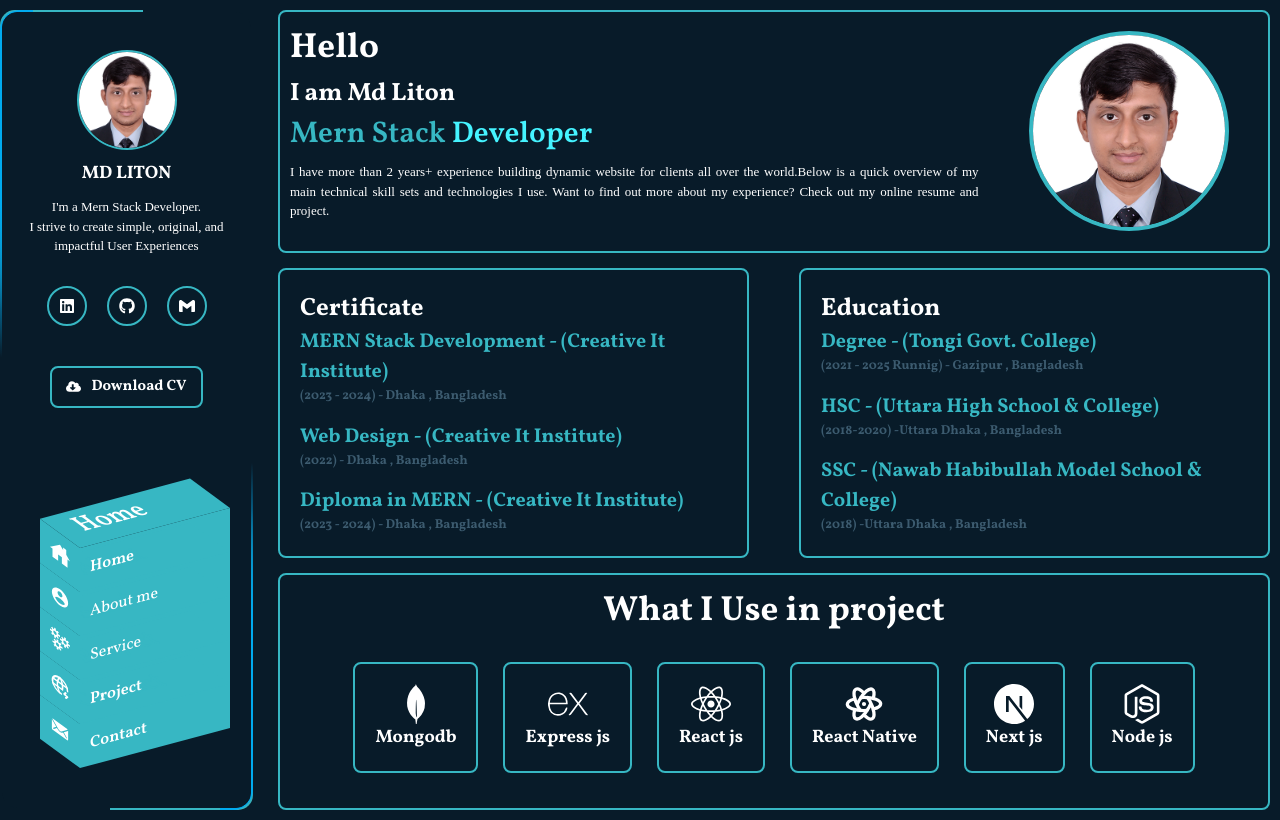
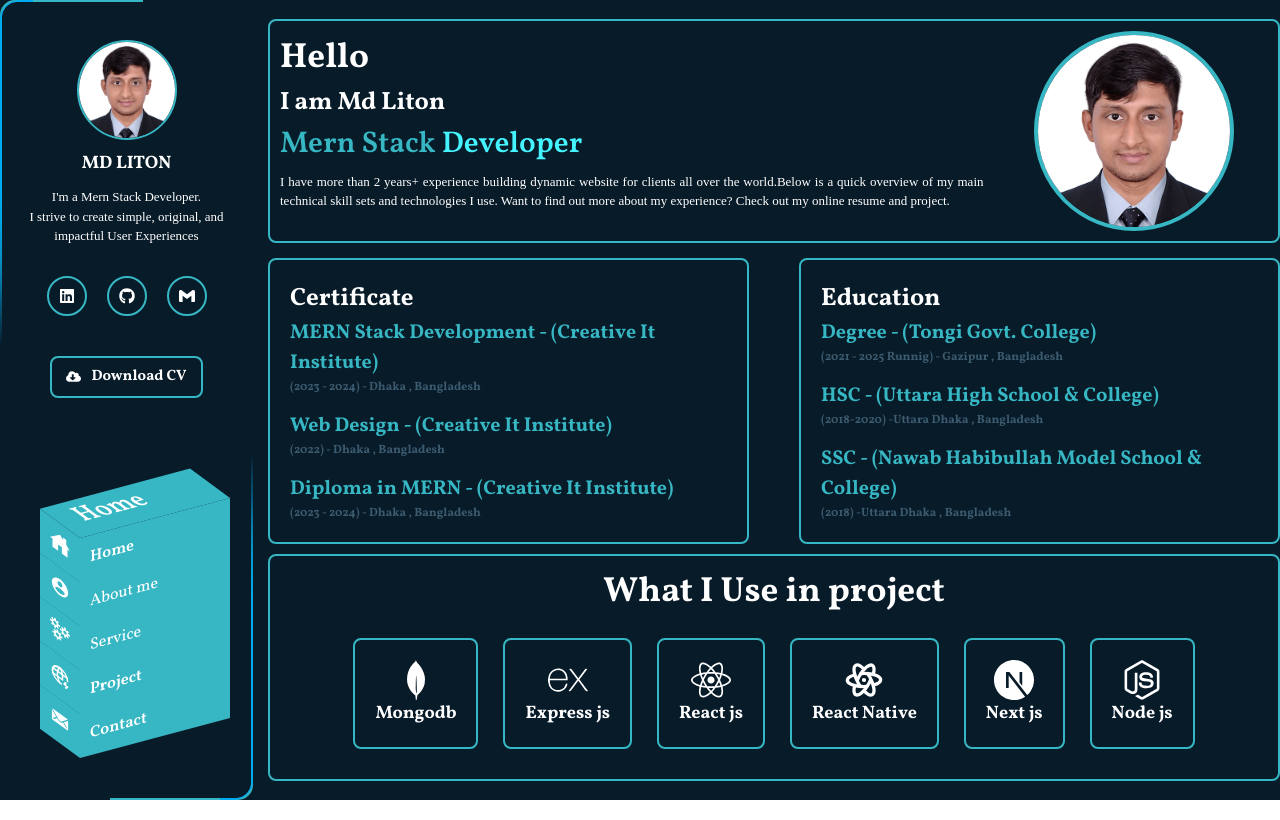
Before and after one commit to md-liton/mdliton, a React (Vite) app: page /about in a window 1280 px wide. Built offline with nearby package versions, Linux system fonts and the light colour scheme; a web font is replaced by a local one.

Commit message:
lg-responsive

```diff
--- a/src/App.jsx
+++ b/src/App.jsx
@@ -56,7 +56,7 @@ function App() {
 
   return (
     <>
-      <div className=" bg-[#081b29] " >
+      <div className=" bg-[#081b29] md:h-screen " >
         <RouterProvider router={router} />
       </div>
     </>
--- a/src/Components/About/About.jsx
+++ b/src/Components/About/About.jsx
@@ -21,7 +21,7 @@ const About = () => {
 
   return (
     <>
-          <div className='xl:p-[10px]  about' data-aos="flip-up" data-aos-duration="2000">
+          <div className='2xl:p-[10px]  about' data-aos="flip-up" data-aos-duration="2000">
               <div className='md:flex md:items-center border border-2 rounded-lg border-[#37B7C3] p-[10px] md:gap-[25px] xl:gap-[50px] '>
                   <div className='lg:w-3/4  '>
                       <p className='text-white font-vollo font-bold xl:text-[35px] text-[25px] '>Hello</p>
@@ -46,30 +46,30 @@ const About = () => {
                   <div className='lg:w-2/4 '>
                       <div className='border border-2 rounded-lg border-[#37B7C3]  p-[20px]'>
                           <p className='text-white font-vollo font-bold 2xl:text-[35px] text-[25px] '>Certificate</p>
-                          <h5 className='text-[#37B7C3] font-vollo font-bold lg:text-[14px] xl:text-[20px] text-[15px]'>MERN Stack Development - (Creative It Institute)</h5>
-                          <p className=' font-vollo font-bold text-[13px] text-[#3C5B6F]'>(2023 - 2024) - Dhaka , Bangladesh</p>
+                          <h5 className='text-[#37B7C3] font-vollo font-bold lg:text-[13px] xl:text-[20px] text-[15px]'>MERN Stack Development - (Creative It Institute)</h5>
+                          <p className=' font-vollo font-bold text-[12px] text-[#3C5B6F]'>(2023 - 2024) - Dhaka , Bangladesh</p>
                           <h5 className='text-[#37B7C3] font-vollo font-bold xl:text-[20px] text-[15px] mt-[15px] '>Web Design - (Creative It Institute)</h5>
-                          <p className=' font-vollo font-bold text-[13px] text-[#3C5B6F]'>(2022) - Dhaka , Bangladesh</p>
+                          <p className=' font-vollo font-bold text-[12px] text-[#3C5B6F]'>(2022) - Dhaka , Bangladesh</p>
                           <h5 className='text-[#37B7C3] font-vollo font-bold xl:text-[20px] text-[15px] mt-[15px] '>Diploma in MERN  - (Creative It Institute)</h5>
-                          <p className=' font-vollo font-bold text-[13px] text-[#3C5B6F]'>(2023 - 2024) - Dhaka , Bangladesh</p>
+                          <p className=' font-vollo font-bold text-[12px] text-[#3C5B6F]'>(2023 - 2024) - Dhaka , Bangladesh</p>
                       </div>
                   </div>
                   <div className='lg:w-2/4  mt-[20px] md:mt-[0px]'>
                       <div className='border border-2 rounded-lg border-[#37B7C3]  p-[20px]'>
                           <p className='text-white font-vollo font-bold 2xl:text-[35px] text-[25px]'>Education</p>
                           <h5 className='text-[#37B7C3] font-vollo font-bold xl:text-[20px] text-[15px] '>Degree - (Tongi Govt. College)</h5>
-                          <p className=' font-vollo font-bold text-[13px] text-[#3C5B6F]'>(2021 - 2025 Runnig) - Gazipur , Bangladesh</p>
+                          <p className=' font-vollo font-bold text-[12px] text-[#3C5B6F] '>(2021 - 2025 Runnig) - Gazipur , Bangladesh</p>
                           <h5 className='text-[#37B7C3] font-vollo font-bold xl:text-[20px] text-[15px] mt-[15px] '>HSC - (Uttara High School & College)</h5>
-                          <p className=' font-vollo font-bold text-[13px] text-[#3C5B6F]'>(2018-2020) -Uttara Dhaka , Bangladesh</p>
+                          <p className=' font-vollo font-bold text-[12px] text-[#3C5B6F]'>(2018-2020) -Uttara Dhaka , Bangladesh</p>
                           <h5 className='text-[#37B7C3] font-vollo font-bold md:text-[14px]  xl:text-[20px] text-[15px] mt-[15px] '>SSC - (Nawab Habibullah Model School & College)</h5>
-                          <p className=' font-vollo font-bold text-[13px] text-[#3C5B6F]'>(2018) -Uttara Dhaka , Bangladesh</p>
+                          <p className=' font-vollo font-bold text-[12px] text-[#3C5B6F]'>(2018) -Uttara Dhaka , Bangladesh</p>
                       </div>
                   </div>
               </div>
 
-              <div className=' border border-2 rounded-lg border-[#37B7C3] p-[10px] xl:gap-[50px] mt-[15px] '>
+              <div className=' border border-2 rounded-lg border-[#37B7C3] p-[10px] xl:gap-[50px] 2xl:mt-[15px]  mt-[10px]'>
                       <p className='text-white font-vollo font-bold xl:text-[35px] text-[20px] text-center'>What I Use in project</p>
-                      <div className='md:flex lg:justify-center gap-[15px] xl:gap-[25px] md:px-[40px] md:my-[20px] lg:my-[25px] '>
+                      <div className='md:flex lg:justify-center gap-[15px] xl:gap-[25px] md:px-[40px] lg:my-[20px] 2xl:my-[25px] '>
                         <div className=' border border-2 rounded-lg border-[#37B7C3] p-[20px] cursor-pointer text-center mt-[20px] md:mt-[0px]'>
                             <div className='flex justify-center'>
                             <SiMongodb className='text-white text-[20px] xl:text-[40px]' />
--- a/src/Components/Home/Home.jsx
+++ b/src/Components/Home/Home.jsx
@@ -24,7 +24,7 @@ const Home = () => {
   return (
     <>
     <div>
-    <div className='md:flex lg:max-w-container lg:mx-auto lg:gap-[15px] md:items-center overflow-hidden'>
+    <div className='md:flex lg:max-w-container mx-auto lg:gap-[15px] lg:items-center '>
       <div className='home md:w-[20%] md:rounded-xl' data-aos="fade-right"
         data-aos-offset="500"
      data-aos-duration="2000">
--- a/src/Components/Sidebar/Sidebar.jsx
+++ b/src/Components/Sidebar/Sidebar.jsx
@@ -3,7 +3,7 @@ import './Sidebar.css'
 import Navbar from '../Navbar/Navbar'
 import { FaCloudDownloadAlt,FaLinkedin,FaGithub,FaNodeJs } from "react-icons/fa";
 import { SiGmail } from "react-icons/si";
-import { Link, useLocation } from 'react-router-dom';
+import { Link, useLocation, useNavigate } from 'react-router-dom';
 import { HiMenu,HiX } from "react-icons/hi";
 import profile from '../../assets/profile.jpg'
 import cv from '../../assets/cv.pdf'
@@ -14,6 +14,8 @@ import cv from '../../assets/cv.pdf'
 
 
 const Sidebar = () => {
+
+  const navigate = useNavigate()
   const location =useLocation()
   const [menubar, setMenubar] = useState(false);
 
@@ -30,12 +32,16 @@ const Sidebar = () => {
     }
   },[location])
 
+  const nav = ()=>{
+    navigate('/')
+  }
+
   return (
     <>
     <div className='md:hidden relative'>
     <div className="p-2 fixed top-0 left-0 w-full z-[999] bg-[#081b29]">
         <div className="md:hidden p-2 border-2 border-[#37B7C3] rounded-lg flex items-center">
-          <div className="w-1/2 text-white font-vollo font-bold text-2xl cursor-pointer">
+          <div className="w-1/2 text-white font-vollo font-bold text-2xl cursor-pointer" onClick={nav}>
             <FaNodeJs />
           </div>
           <div
@@ -98,8 +104,8 @@ const Sidebar = () => {
     </div>
       <div className=' overflow-hidden p-[10px] md:p-[0px] mt-[50px] md:mt-0'>
 
-        <div className='box md:h-screen md:w-full '>
-          <div className='md:px-[20px] md:py-[40px] p-[10px]'>
+        <div className='box lg:h-screen md:w-full '>
+          <div className='md:px-[20px] xl:py-[40px] p-[10px]'>
             <div className=''>
             <div className='flex justify-center  '>
               <div className=' h-[100px] w-[100px] rounded-full border border-[#37B7C3] border-[2px] overflow-hidden'>
--- a/src/Components/Skills/Skills.jsx
+++ b/src/Components/Skills/Skills.jsx
@@ -11,7 +11,7 @@ const Skills = () => {
     <>
     <div>
 
-    <div className='md:flex md:items md:center md:justify-center md:gap-[30px]'>
+    <div className='md:flex md:items md:center md:justify-center md:gap-[15px]'>
       <div className='border border-[#37B7C3] rounded-lg xl:p-[15px] 2xl:p-[25px] p-[10px] md:w-1/2'>
         <div className='flex items-center gap-[10px] text-white text-[30px] '>
         <SiMongodb />
@@ -30,7 +30,7 @@ const Skills = () => {
         <p className=' text-white font-play font-thin text-[13px] text-justify '>Working with client and community, we deliver masterplans that create vibrant new places and spaces, attract people<span className='md:hidden 2xl:block'>, and encourage investment through</span></p>
       </div>
     </div>
-    <div className='md:flex md:items md:center md:justify-center md:gap-[30px] 2xl:mt-[20px] mt-[10px]'>
+    <div className='md:flex md:items md:center md:justify-center md:gap-[15px] 2xl:mt-[20px] mt-[10px]'>
       <div className='border border-[#37B7C3] rounded-lg xl:p-[15px] 2xl:p-[25px] p-[10px] md:w-1/2'>
         <div className='flex items-center gap-[10px] text-white text-[30px]'>
         <SiMongodb />
--- a/src/main.jsx
+++ b/src/main.jsx
@@ -5,7 +5,7 @@ import './index.css'
 
 
 ReactDOM.createRoot(document.getElementById('root')).render(
-  <React.StrictMode>
+  <React.StrictMode >
     <App />
   </React.StrictMode>,
 )
```
